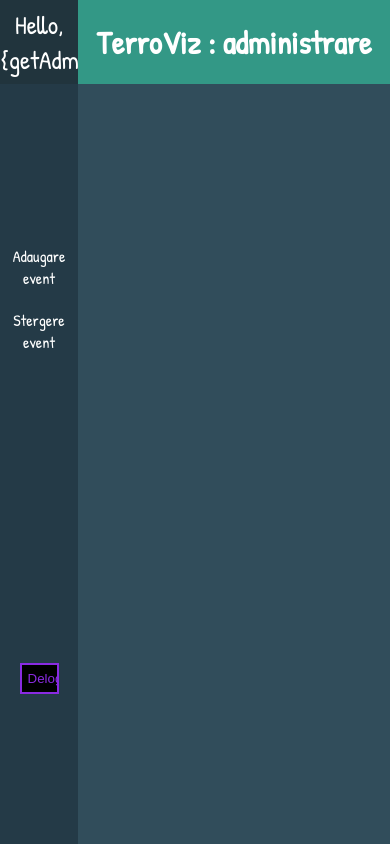
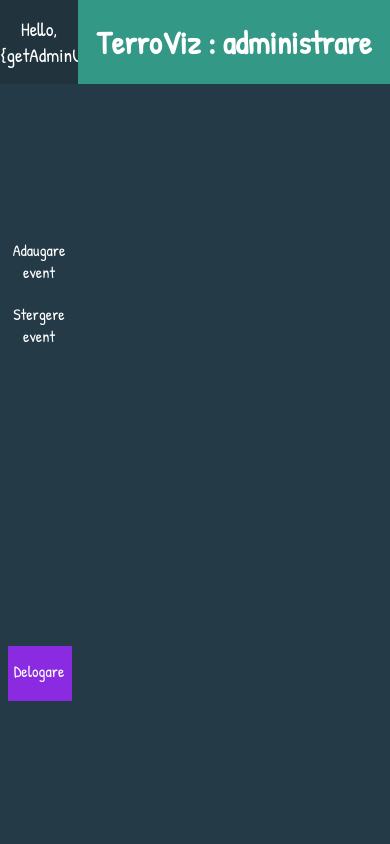
Before and after one commit to MoraruGeorge32/ProiectTW, a PHP site: page / in a window 390 px wide. Run offline with PHP 8.4, Linux system fonts and the light colour scheme.

Commit message:
Added buttons in admin page + responsiveness

```diff
--- a/mapPage/map.html
+++ b/mapPage/map.html
@@ -143,7 +143,7 @@
           </div>
         </div>
         <div class="George">
-          <p>Moraru Octavian-George</p>
+          <p>Moraru George</p>
           <p>" Live the moment! "</p>
           <div class="icons">
             <i class="fa fa-facebook-f"></i>
--- a/paginaAdmin/index.html
+++ b/paginaAdmin/index.html
@@ -1,7 +1,6 @@
 <!DOCTYPE html>
-<html>
-    <head lang="ro">
-        <head>
+<html lang="ro">
+    <head>
             <meta charset="UTF-8" />
             <meta http-equiv="X-UA-Compatible" content="IE=edge" />
             <meta name="viewport" content="width=device-width,
@@ -14,7 +13,6 @@
                 rel="stylesheet">
             <script src="./script.js"></script>
         </head>
-    </head>
     <body>
         <div id="main">
             <div id="leftside">
@@ -32,11 +30,13 @@
                             Stergere event
                         </div>
                     </div>
-                    <div id="delogare">
-                        <form action="../homePage/home.html">
-                            <input type="submit" value="Delogare">
-                        </form>
-                    </div>
+                    <a id="btn" href="../homePage/home.html">
+                        <div id="delog">
+                            <div id="delogare">
+                                <span>Delogare</span>
+                            </div>
+                        </div>
+                    </a>
                 </div>
             </div>
             <div id="rightside">
@@ -49,23 +49,29 @@
                 </div>
 
                 <div id="bodyrightside">
+                    <div id="eventZone">
                     <div id="formAddEvent">
                         <form id="formAdaugare">
                             <div id="dateEvent">
-                                <label>Data evenimentului</label><br>
+                                <label>Data evenimentului</label>
+                                <br>
+                                <br>
                                 <label for="year">
                                     An:
                                 </label>
+                                <br>
                                 <input type="text" id="year">
                                 <br>
                                 <label for="year">
                                     Luna (numeric):
                                 </label>
+                                <br>
                                 <input type="text" id="month">
                                 <br>
                                 <label for="month">
                                     Zi (numeric):
                                 </label>
+                                <br>
                                 <input type="text" id="day">
                                 <br>
                             </div>
@@ -73,97 +79,76 @@
                             <div id="locationEvent">
                                 <label>Locul evenimentului</label>
                                 <br>
+                                <br>
                                 <label for="country">
                                     Țară:
                                 </label>
+                                <br>
                                 <input type="text" id="country">
                                 <br>
                                 <label for="region">
                                     Regiune:
                                 </label>
+                                <br>
                                 <input type="text" id="region">
                                 <br>
                                 <label for="city">
                                     Oraș:
                                 </label>
+                                <br>
                                 <input type="text" id="city">
                                 <br>
                                 <label for="latitude">
                                     latitudine:
                                 </label>
+                                <br>
                                 <input type="text" id="latitude">
                                 <br>
                                 <label for="longitude">
                                     Longitudine:
                                 </label>
+                                <br>
                                 <input type="text" id="longitude">
                                 <br>
                                 <label for="vecinity">
                                     Vecinătate:
                                 </label>
+                                <br>
                                 <input type="text" id="vecinity">
                                 <br>
                             </div>
                             <div id="clasificareEvent">
                                 <label>Tipul de atac</label>
                                 <br>
+                                <br>
                                 <label for="suicide">Suicid</label>
+                                <br>
                                 <select id="suicide">
                                     <option value="da">Da</option>
                                     <option value="nu">Nu</option>
                                 </select>
                                 <br>
                                 <label for="type">Tipul eveniment</label>
+                                <br>
                                 <input type="text" id="type">
                                 <br>
                                 <label for="target">Țintă eveniment</label>
+                                <br>
                                 <input type="text" id="target">
                                 <br>
                             </div>
-                            <input type="submit" value="Adaugați evenimet">
+                            <div></div><!--Div pentru plasarea butonului de submit in a doua coloana din grid-->
+                            <div id="submitBtn">
+                                <button onclick="" class="glow-on-hover"> Adauga eveniment </button>
+                            </div>
                         </form>
                     </div>
                     <div id="removeEvent">
-                        Astai ii div-ul de stergere
+                        Acesta este div-ul dedicat stergerii
                     </div>
                 </div>
             </div>
         </div>
-
-
-
-
-        <!-- <h1>
-            TerroViz: Pagina de Administrare
-        </h1>
-        <nav>
-            <p>
-                Salutare, {getAdminUsername}
-            </p>
-            <form action="../homePage/home.html">
-                <input type="submit" value="delogare">
-            </form>
-        </nav>
-        <div id="panouControl">
-            <div class="actiuni">
-                <p>
-                    Meniu acțiuni:
-                </p>
-                <div class="optiune" id="adaugare_event">
-                    <form action="./adaugareEveniment/index_adaugare.html">
-                        <input type="submit" value="Introduceti eveniment nou">
-                    </form>
-                </div>
-                <div class="optiune" id="stergere_event">
-                    <form action="./stergereEveniment/index_stergere.html">
-                        <input type="submit" value="Stergeti un eveniment">
-                    </form>
-                </div>
-            </div>
-            <div id="panouInteractiv">
-                la apasarea unui buton sa apara de ex formularul de completat pentru a adauga un eveniment sau
-                 o metoda de a sterge un eveniment
-            </div>
-        </div> -->
+    </div>
     </body>
 </html>
--- a/paginaAdmin/style.css
+++ b/paginaAdmin/style.css
@@ -30,7 +30,7 @@
     height: 10%;
     text-align: center;
     justify-content: center;
-    font-size: 1.6em;
+    font-size: 1.2em;
 }
 
 #toprightside {
@@ -50,6 +50,19 @@
     justify-content: space-around;
 }
 
+#btn{
+    width:100%;
+    display: flex;
+    justify-content: center;
+    height: 7%;
+    align-items: center;
+}
+
+#delog{
+    height: 100%;
+    width: 80%;
+}
+
 #delogare {
     display: flex;
     flex-direction: column;
@@ -58,22 +71,12 @@
     color: #FFF;
 	transition: all 0.5s;
 	position: relative;
+    line-height: 50px;
+	height: 100%;
+	text-align: center;
+	cursor: pointer;
 }
 
-#delogare form {
-    width: 100%;
-    display: flex;
-    justify-content: center;
-}
-
-#delogare input {
-    background-color: black;
-    border: 2px solid blueviolet;
-    width: 50%;
-    padding-top: 1.5vw;
-    padding-bottom: 1.5vw;
-    color: blueviolet;
-}
 #delogare span {
 	z-index: 2;
 	display: block;
@@ -81,7 +84,7 @@
 	width: 100%;
 	height: 100%;
 }
-#delogare input::before {
+#delogare::before {
 	content: '';
 	position: absolute;
 	top: 0;
@@ -90,10 +93,10 @@
 	height: 100%;
 	z-index: 1;
 	transition: all 0.5s;
-	border: 1px solid rgba(255,255,255,0.2);
-	background-color: rgba(255,255,255,0.1);
+	border: 1px solid blueviolet;
+	background-color: blueviolet;
 }
-#delogare input::after {
+#delogare::after {
 	content: '';
 	position: absolute;
 	top: 0;
@@ -102,10 +105,10 @@
 	height: 100%;
 	z-index: 1;
 	transition: all 0.5s;
-	border: 1px solid rgba(255,255,255,0.2);
-	background-color: rgba(255,255,255,0.1);
+	border: 1px solid blueviolet;
+	background-color: blueviolet;
 }
-#delogare input:hover::before {
+#delogare:hover::before {
   transform: rotate(-45deg);
   background-color: rgba(255,255,255,0);
 }
@@ -117,28 +120,15 @@
 #bodyrightside {
     background-color: #314d5b;
     height: 90%;
+    display: flex;
+    justify-content: center;
+    align-items: center;
 }
 
 #bodyrightside p {
     margin-top: 0px;
     margin-bottom: 10px;
 }
-
-#formAddEvent, #removeEvent {
-    padding-top: 5%;
-    padding-right: 15%;
-    padding-left: 15%;
-    display: none;
-}
-
-#formAddEvent {
-    height: 80%;
-}
-
-#formAddEvent form {
-    font-size: 2em;
-}
-
 .action {
     text-align: center;
     padding: 10px 0 10px 0;
@@ -146,48 +136,122 @@
 }
 
 .action:hover {
-    background-color: green;
+    background-color: blueviolet;
     text-align: center;
     padding: 10px 0 10px 0;
     color: white;
 }
 
-@media screen and (max-width:700px) {
-    #formAddEvent form {
-        font-size: 5%;
-    }
+#formAddEvent, #removeEvent {
+    padding-top: 5%;
+    padding-right: 15%;
+    padding-left: 15%;
+    display:none;
 }
 
-/*
-nav{
-    display: grid;
-    grid-column-gap: 75%;
-    grid-template-columns: auto auto;
-    margin-bottom: 25px;
-    width: 100%
-
+#formAddEvent {
+    height: 80%;
+    font-size:1.15em;
 }
-nav p{
-    margin: 0%;
-    width: auto;
+#formAdaugare{
+    display:grid;
+    grid-template-columns: auto auto auto;
+    grid-column-gap: 20px
 }
 
-#panouControl{
-    display: grid;
-    grid-template-columns: auto auto;
+#eventZone{
+    background-color: gainsboro;
+    border-radius: 20px;
+    width: 85%;
+    height: 85%;
+}
+
+#submitEvent{
+    width:auto;
+    top:2px;
+}
+
+
+.glow-on-hover {
+    border: none;
+    outline: none;
+    color: #fff;
+    background: #111;
+    cursor: pointer;
+    position: relative;
+    z-index: 0;
+    border-radius: 10px;
+}
+
+.glow-on-hover:before {
+    content: '';
+    background: linear-gradient(45deg, #ff0000, #ff7300, #fffb00, #48ff00, #00ffd5, #002bff, #7a00ff, #ff00c8, #ff0000);
+    position: absolute;
+    top: -2px;
+    left:-2px;
+    background-size: 400%;
+    z-index: -1;
+    filter: blur(5px);
+    width: calc(100% + 4px);
+    height: calc(100% + 4px);
+    animation: glowing 20s linear infinite;
+    opacity: 0;
+    transition: opacity .3s ease-in-out;
+    border-radius: 10px;
+}
+
+.glow-on-hover:active {
+    color: #000
+}
+
+.glow-on-hover:active:after {
+    background: transparent;
+}
+
+.glow-on-hover:hover:before {
+    opacity: 1;
+}
+
+.glow-on-hover:after {
+    z-index: -1;
+    content: '';
+    position: absolute;
+    width: 100%;
     height: 100%;
+    background: #111;
+    left: 0;
+    top: 0;
+    border-radius: 10px;
 }
-.actiuni{
 
-    background-color: #45688C;
-    margin:0px;
+@keyframes glowing {
+    0% { background-position: 0 0; }
+    50% { background-position: 400% 0; }
+    100% { background-position: 0 0; }
 }
-.optiune>form>input{
+
+@media screen and (max-width:1200px) {
+    #formAdaugare input{
+        width:75%;
+    }
+    body{
+        background-color:#243a47;
+    }
+    #rightside{
         width: 100%;
         height: auto;
     }
-.panouInteractiv{
-    width: 80%;
+    #bodyrightside{
+        justify-content:center;
+        height: auto;
+    }
+    #formAdaugare{
+        display:flex;
+        flex-direction:column;
+        justify-content:center;
+    }
+    #formAdaugare>*{
+        width:100%;
     }
 
-#main {}*/
+}
```
Lines whose indentation alone changed are shown as unchanged.
